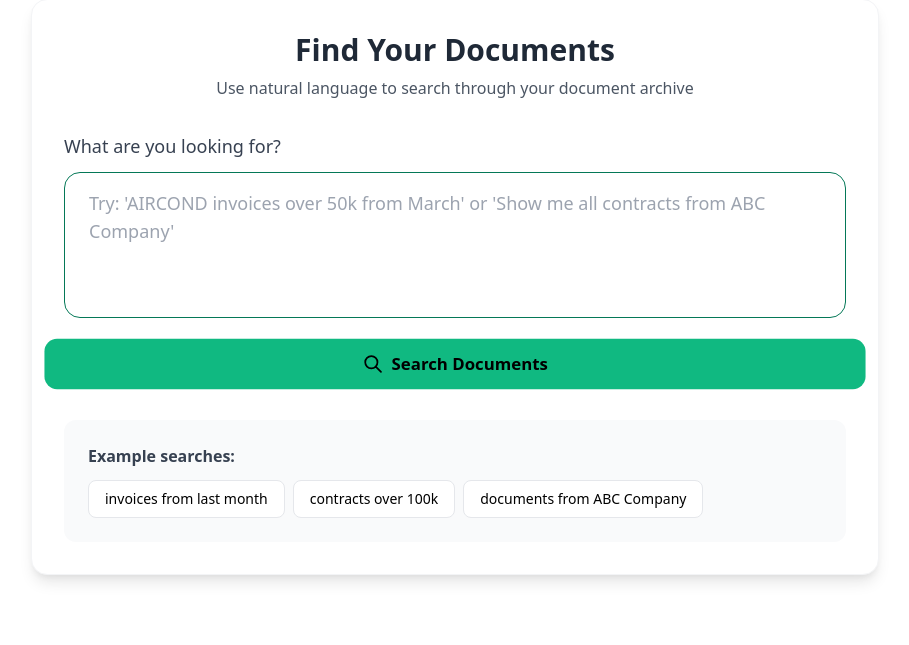
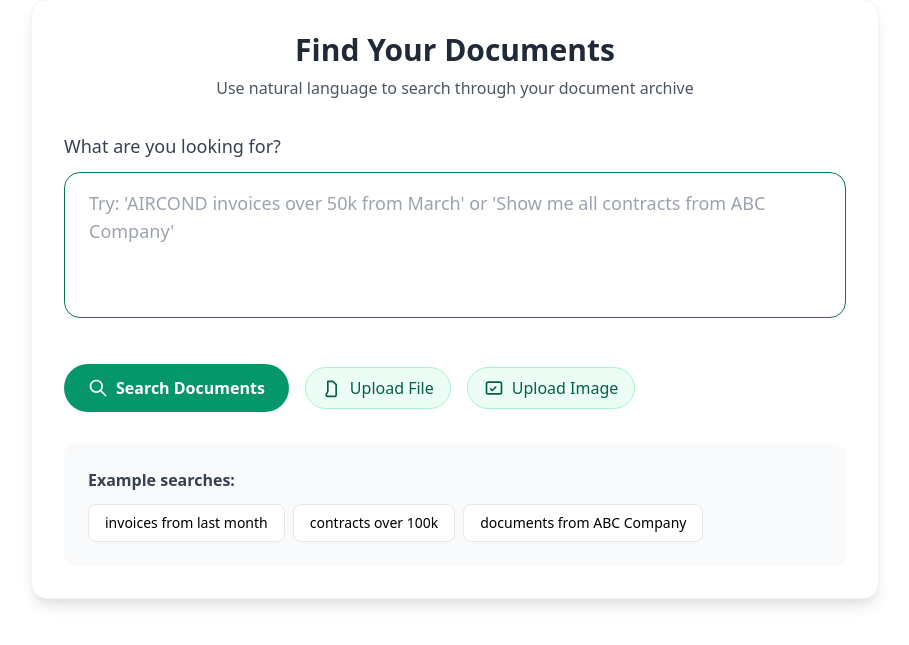
Before and after one commit to 09078270504/EDMS, a Django app: page / in a window 1280 px wide. Shown: the part 129-774 px from the top of the page, without its empty margins (185-1094 px from the left). Run offline with Django 5.2, Linux system fonts and the light colour scheme.

Commit message:
feat: added upload image and upload files button

```diff
--- a/webocr/templates/search/search_form.html
+++ b/webocr/templates/search/search_form.html
@@ -12,23 +12,71 @@
             <p class="text-gray-600">Use natural language to search through your document archive</p>
         </div>
 
-        <form method="post" action="{% url 'search_documents' %}" class="space-y-6">
+        <form method="post" action="{% url 'search_documents' %}" enctype="multipart/form-data" class="space-y-6">
         {% csrf_token %}
+
+            <!-- Textarea -->
             <div>
                 <label for="search_query" class="block text-lg font-medium text-gray-700 mb-3">
                 What are you looking for?
                 </label>
-                <textarea name="search_query" id="search_query" rows="4"
+                <textarea
+                name="search_query"
+                id="search_query"
+                rows="4"
                 placeholder="Try: 'AIRCOND invoices over 50k from March' or 'Show me all contracts from ABC Company'"
                 class="w-full px-6 py-4 border border-green-700 rounded-2xl focus:outline-none focus:border-green-600 focus:ring-2 focus:ring-green-600 resize-none text-lg mb-4"
                 required>{{ request.POST.search_query }}</textarea>
-                <button type="submit" id="search-btn"
-                        class="w-full bg-green-500 from-chat-green to-chat-green-dark text-black px-8 py-3 rounded-xl font-semibold hover:shadow-lg transform hover:bg-green-600 scale-105 transition duration-200 flex items-center justify-center">
-                    <svg class="w-5 h-5 mr-2" fill="none" stroke="currentColor" viewBox="0 0 24 24">
-                        <path stroke-linecap="round" stroke-linejoin="round" stroke-width="2" d="M21 21l-6-6m2-5a7 7 0 11-14 0 7 7 0 0114 0z"></path>
+            </div>
+
+            <!-- Buttons row -->
+            <div class="flex items-center space-x-4">
+                <!-- Search button -->
+                <button
+                type="submit"
+                class="inline-flex items-center gap-2 bg-green-600 hover:bg-green-700 text-white
+                        font-semibold px-6 py-3 rounded-full transition-colors duration-200"
+                >
+                <svg xmlns="http://www.w3.org/2000/svg" class="w-5 h-5" fill="none"
+                    viewBox="0 0 24 24" stroke="currentColor">
+                    <path stroke-linecap="round" stroke-linejoin="round" stroke-width="2"
+                        d="M21 21l-6-6m2-5a7 7 0 11-14 0 7 7 0 0114 0z"/>
                 </svg>
                 Search Documents
                 </button>
+
+                <!-- Upload File button -->
+                <label
+                for="document_file"
+                class="inline-flex items-center gap-2 bg-green-50 text-green-800
+                        px-4 py-2 rounded-full border border-green-200 hover:bg-green-100 cursor-pointer"
+                >
+                <svg xmlns="http://www.w3.org/2000/svg" class="w-5 h-5" fill="none"
+                    viewBox="0 0 24 24" stroke="currentColor">
+                    <path stroke-linecap="round" stroke-linejoin="round" stroke-width="2"
+                        d="M7 16V4h6l4 4v12a2 2 0 0 1-2 2H7a2 2 0 0 1-2-2z"/>
+                </svg>
+                Upload File
+                <input type="file" id="document_file" name="document_file" class="hidden" />
+                </label>
+
+                <!-- Upload Image button -->
+                <label
+                for="document_image"
+                class="inline-flex items-center gap-2 bg-green-50 text-green-800
+                        px-4 py-2 rounded-full border border-green-200 hover:bg-green-100 cursor-pointer"
+                >
+                <svg xmlns="http://www.w3.org/2000/svg" class="w-5 h-5" fill="none"
+                    viewBox="0 0 24 24" stroke="currentColor">
+                    <path stroke-linecap="round" stroke-linejoin="round" stroke-width="2"
+                        d="M3 7v10a2 2 0 0 0 2 2h14a2 2 0 0 0 2-2V7
+                            a2 2 0 0 0-2-2H5a2 2 0 0 0-2 2z"/>
+                    <path stroke-linecap="round" stroke-linejoin="round" stroke-width="2"
+                        d="M8 13l2 2 4-4"/>
+                </svg>
+                Upload Image
+                <input type="file" id="document_image" name="document_image" accept="image/*" class="hidden" />
+                </label>
             </div>
         </form>
 
```
Lines whose indentation alone changed are shown as unchanged.
